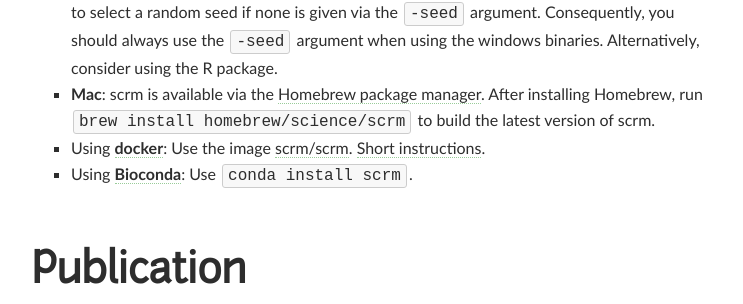
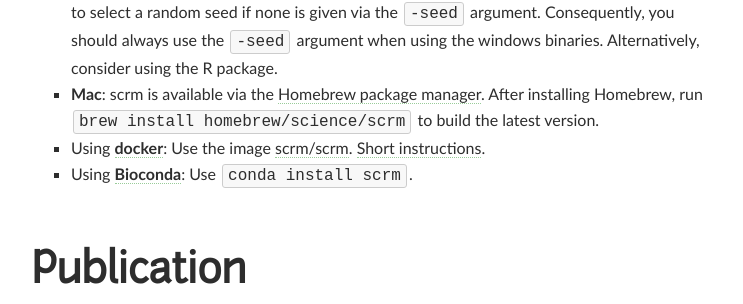
Before and after one commit to terhorst/scrm.github.io, a Jekyll site: the page built from index.md, in a window 1280 px wide. Shown: the part 887-1191 px from the top of the page, without its empty margins (264-1007 px from the left). Built offline with Jekyll 4.4.1, drawn with Linux system fonts in a browser that asks for light colours; comment, search, counter and statistics services are not loaded.

Commit message:
Update index.md

```diff
--- a/index.md
+++ b/index.md
@@ -32,7 +32,7 @@ simulate chromosome scale sequences with essentially correct genetic linkage.
   via the `-seed` argument. Consequently, you should always use the `-seed` argument
   when using the windows binaries.
   Alternatively, consider using the R package.
-* __Mac__: scrm is available via the [Homebrew package manager](https://brew.sh). After installing Homebrew, run `brew install homebrew/science/scrm` to build the latest version of scrm.
+* __Mac__: scrm is available via the [Homebrew package manager](https://brew.sh). After installing Homebrew, run `brew install homebrew/science/scrm` to build the latest version.
 * Using [__docker__](https://www.docker.com): Use the image
   [scrm/scrm](https://registry.hub.docker.com/u/scrm/scrm).
   [Short instructions](https://github.com/scrm/scrm-docker/blob/master/README.md).
```
